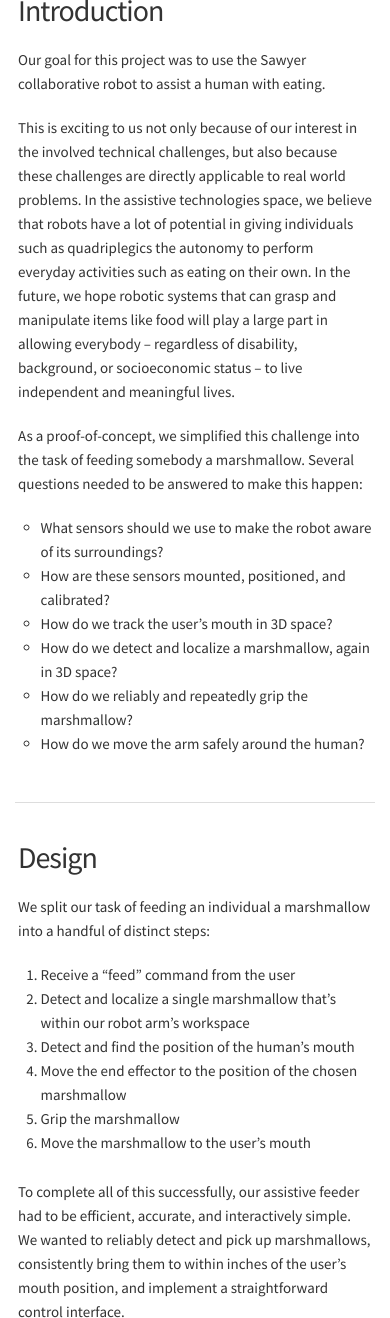
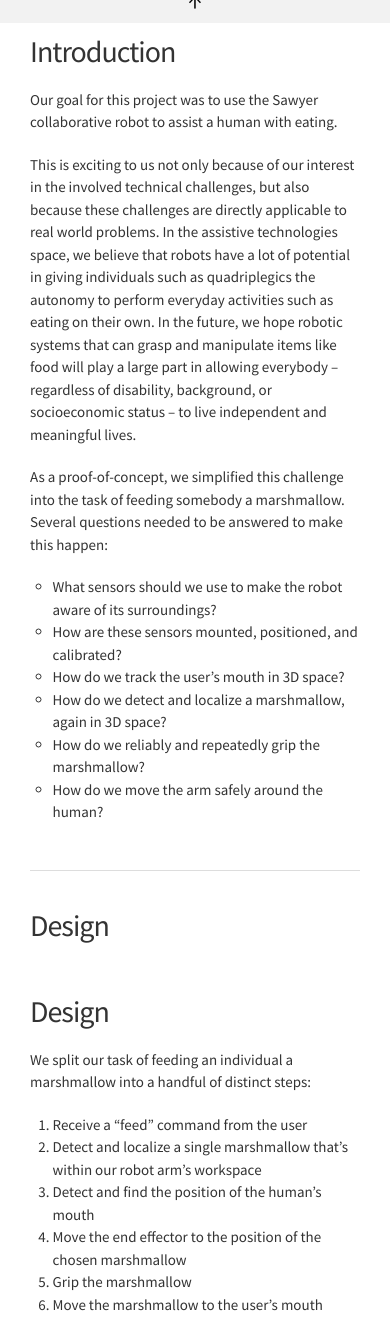
Before and after one commit to brentyi/osa, a Jekyll site: the page built from index.md, in a window 390 px wide, cut to the strip 922-2240 px from the top of the page. Built offline with Jekyll 4.4.1, drawn with Linux system fonts in a browser that asks for light colours; formulas are drawn with MathJax 3; our own code applies the rules of GitHub Pages for plain Markdown files; some of the changed text lies outside the part shown.

Commit message:
better mobile support and other neat things

```diff
--- a/_layouts/home.html
+++ b/_layouts/home.html
@@ -26,46 +27,73 @@
         visible_height = Math.max(0, visible_height);
         return Math.max(visible_height / this.height(), visible_height / $(window).height());
       }
+
+      /*
+      // Automatically parse and link <h2>'s
+      $('section').each(function() {
+        let id = $(this).attr('id');
+        let $sublist = $("ul#sublist-" + id);
+        $(this).children('h2').each(function() {
+          let id = $(this).attr('id');
+          $sublist.append('<li><a href="#' + id + '">' + $(this).text() + '</a></li>');
+        });
+      });
+      */
+
+      // Smooth scroll
       $('a[href^="#"]').click(function(event) {
         event.preventDefault();
-        $('body, html').animate({
+        $('body, html').stop().animate({
           scrollTop: $($.attr(this, 'href')).offset().top
-        }, 1000);
+        }, 500);
       });
-      $(window).scroll(function(){
+
+      // Scroll events
+      $(window).on('scroll resize', function(){
+        // Highlight nav links based on the visibility of their respective sections
         $('section').each(function(index) {
           let id = $(this).attr('id');
           let opacity = 0.2 + $(this).visibility_heuristic() * 0.4;
-          let color = "rgba(0, 0, 0, " + opacity + ")";
+          let color = 'rgba(0, 0, 0, ' + opacity + ')';
           $('a[href="#' + id + '"]').parent().css("color", color);
         });
+
+        // Show "scroll to top" button when nav is invisible
+        let nav_vis = $('#nav').visibility_heuristic() * 100;
+        $('#scroll-up').css('transform', 'translateY(' + nav_vis + '%)');
       });
-      $(window).scroll();
+
+      // Scroll status changes after LaTeX rendeirng -- update accordingly
+      MathJax.Hub.Register.StartupHook("End",function () {
+        $(window).scroll();
+      });
     });
   </script>
   <body>
     {% assign sorted_sections = (site.sections | sort:"order" | sort:"parent") %}
-    <header>
+    <header id="nav">
       {{content}}
       <ol>
         {% for section in sorted_sections %}
-        <li><a href="#{{ section.title | slugify }}">{{ section.title }}</a></li>
+        <li>
+          <a href="#{{ section.title | slugify }}">{{ section.title }}</a>
+          <ul id="sublist-{{ section.title | slugify }}"></ul>
+        </li>
         {% endfor %}
       </ol>
     </header>
     <main>
       {% for section in sorted_sections %}
       <section id="{{ section.title | slugify}}">
-        <!-- <h2>{{ section.title }}</h2> -->
+        <h1>{{ section.title }}</h1>
         {{ section.content }}
       </section>
       {% endfor %}
     </main>
+    <a id="scroll-up" href="#nav">&uarr;</a>
 
+    <!-- MathJax -->
     <script src="https://cdnjs.cloudflare.com/ajax/libs/mathjax/2.7.0/MathJax.js?config=TeX-AMS-MML_HTMLorMML" type="text/javascript"></script>
-
-    <script src="https://unpkg.com/isotope-layout@3/dist/isotope.pkgd.min.js"></script>
-
     <!-- Piwik -->
     <script type="text/javascript">
       let _paq = _paq || [];
--- a/assets/stylesheets/site.css
+++ b/assets/stylesheets/site.css
@@ -5,11 +5,16 @@ layout: null
 {% include_relative skeleton/css/normalize.css %}
 {% include_relative skeleton/css/skeleton.css %}
 
+html {
+    font-size: 75%;
+}
+
 body {
     font-family: 'Source Sans Pro', sans-serif;
     box-sizing: border-box;
     background-color: #fff;
     color: #333;
+    line-height: 1.5em;
 }
 
 * {
@@ -20,27 +25,7 @@ a:link, a:visited {
     text-decoration: none;
     color: #09c;
     position: relative;
-    display: inline-block;
-    overflow: hidden;
     vertical-align: bottom;
-}
-a::before {
-    content: "";
-    position: absolute;
-    z-index: 0;
-    top: 0%;
-    bottom: 0%;
-    right: -50%;
-    left: 0%;
-    border-top: 2em solid rgba(0, 0, 0, 0.05);
-    border-right: 1.5em solid rgba(255, 255, 255, 0);
-    transform: translateX(-100%);
-    opacity: 0.5;
-    transition: transform 0.3s, opacity 0.5s;
-}
-a:hover::before {
-    opacity: 1;
-    transform: translateX(0);
 }
 
 p {
@@ -63,8 +48,12 @@ h1:first-child {
 
 h2 {
     font-size: 1.5em;
+    color: #777;
+    margin-top: 3rem;
+    margin-bottom: 1rem;
+}
+h2:first-of-type {
     margin-top: 2rem;
-    margin-bottom: 1rem;
 }
 
 h3 {
@@ -78,6 +67,10 @@ ul, ol {
     padding-left: 1.5em;
 }
 
+li ul, li ol {
+    margin: 0;
+}
+
 li {
     margin: 0;
 }
@@ -86,19 +79,21 @@ header {
     background-color: #f2f2f2;
     z-index: 999;
     padding: 2.5em 2em;
-    /* border-bottom: 1px solid #ccc; */
-    /* border-right: 1px solid #ccc; */
     width: 19em;
     position: fixed;
     top: 0;
     left: 0;
     bottom: 0;
+    overflow-y: scroll;
 }
 header ol li {
     color: #aaa;
+    padding-left: 0.3em;
 }
-header a:link, header a:visited {
-    padding: 0 0.3em;
+header ol ul li {
+    padding-left: 0.1em;
+    opacity: 0.7;
+    line-height: 1.2em;
 }
 header h1 {
     margin-bottom: 0.1em;
@@ -110,33 +105,12 @@ header p {
 }
 
 main {
-    padding: 3em 2em 3em 22em;
-    max-width: 100%;
-    width: 65em;
+    padding: 3em 3em 3em 22em;
 }
-/*main::before {
-    height: 3em;
-    position: fixed;
-    top: 0;
-    right: 0;
-    left: 0;
-    content: '';
-    z-index: 1;
-    background: linear-gradient(rgba(255, 255, 255, 0.5), rgba(255, 255, 255, 0));
-}
-main::after {
-    height: 3em;
-    position: fixed;
-    bottom: 0;
-    right: 0;
-    left: 0;
-    content: '';
-    z-index: 1;
-    background: linear-gradient(rgba(255, 255, 255, 0), rgba(255, 255, 255, 0.5));
-}*/
+
 section {
     border-top: 1px solid #ddd;
-    padding: 2.4em 0.2em 1.4em 0.2em;
+    padding: 2.4em 0 1.4em 0;
 }
 section:first-of-type {
     border: 0;
@@ -149,14 +123,38 @@ iframe.video {
     height: 30em;
 }
 
-.MathJax_Display {
-    margin: 0 0 1.5em 0 !important;
+table {
+    margin: 0 auto;
 }
 
-@media (max-width: 640px) {
+.MathJax_Display {
+    margin: 0 0 2.5em 0 !important;
+}
+
+#scroll-up {
+    position: fixed;
+    right: 0;
+    left: 0;
+    bottom: 0;
+
+    display: block;
+    padding: 0;
+    line-height: 2em;
+    font-size: 1.5em;
+    text-align: center;
+    color: #000;
+    background-color: #f2f2f2;
+
+    transform: translateY(100%); /* to be shown in javascript */
+}
+
+@media (max-width: 720px) {
     /* Small windows */
+    html {
+        font-size: 62.5%;
+    }
     main {
-        padding: 2em 1em;
+        padding: 2em 2em;
     }
     header {
         position: relative;
@@ -166,10 +164,13 @@ iframe.video {
         left: initial;
         width: 100%;
     }
+    .MathJax_Display {
+        font-size: 75%;
+    }
 }
 @media (min-width: 1400px) {
     /* Larger windows */
     html {
-        font-size: 75%;
+        font-size: 90%;
     }
 }
```
Also changed, not shown: other parts of _layouts/home.html (+1 -0 lines).
